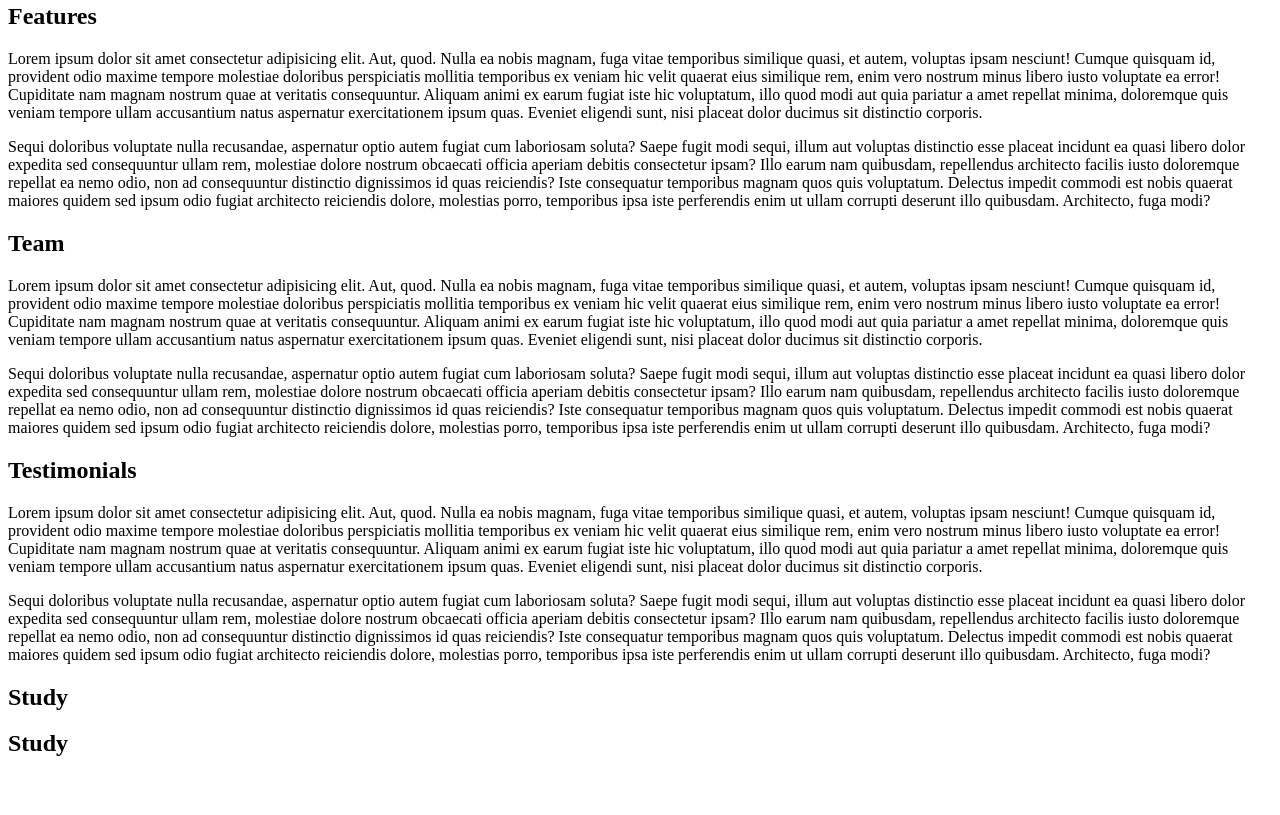
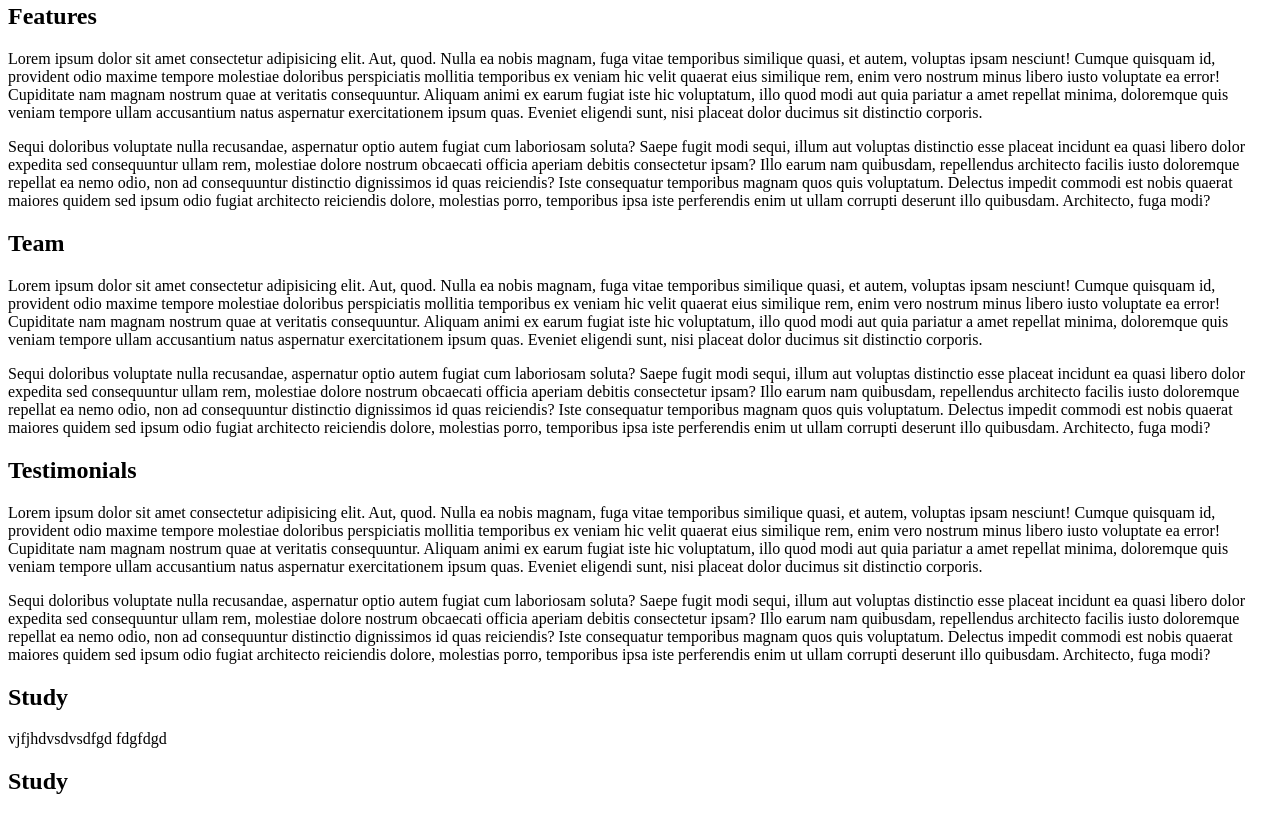
Before and after one commit to Alex-Nik-Vel/Domashka, a plain HTML site: page index.html in a window 1280 px wide. Shown: the part 907-1722 px from the top of the page. Before the commit the page ends 1684 px from the top, so only its background shows below. Drawn offline with Linux system fonts and the light colour scheme.

Commit message:
Update index.html

```diff
--- a/index.html
+++ b/index.html
@@ -174,7 +174,12 @@
         corrupti deserunt illo quibusdam. Architecto, fuga modi?
       </p>
     </section>
-    <section><h2 id="Study">Study</h2></section>
+    <section>
+        <h2 id="Study">Study </h2>
+    <p>vjfjhdvsdvsdfgd
+        fdgfdgd
+    </p>
+    </section>
     <h2 id="Study">Study</h2>
   </body>
 </html>
```
